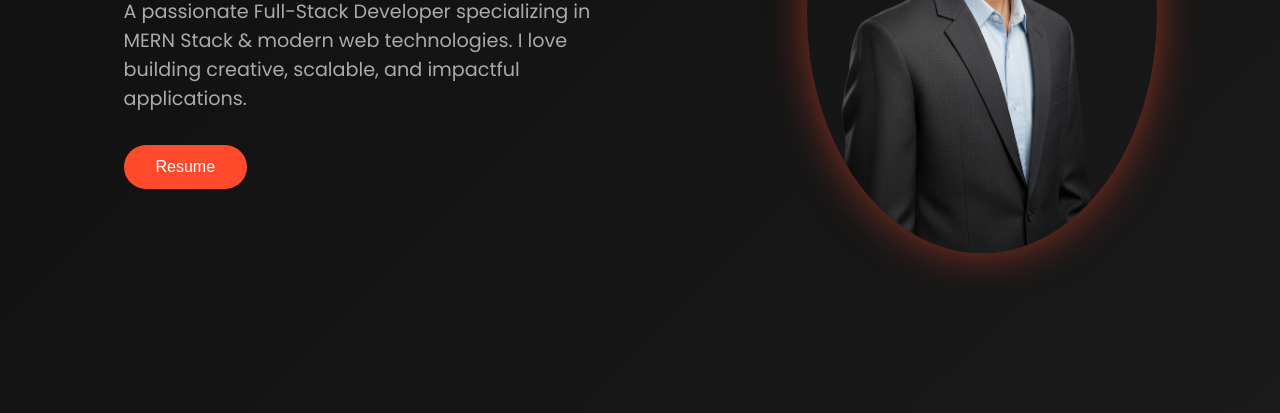
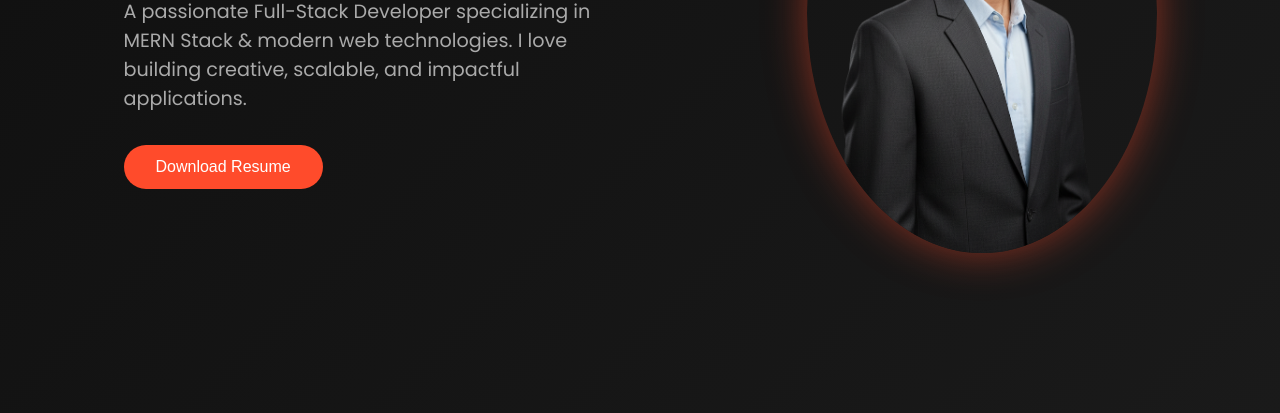
Before and after one commit to Anubhav88s/project_portfolio, a plain HTML site: page index.html in a window 1280 px wide. Shown: the part 387-800 px from the top of the page. Drawn offline with nearby package versions, Linux system fonts and the light colour scheme.

Commit message:
minor changes

```diff
--- a/index.html
+++ b/index.html
@@ -30,7 +30,7 @@
         <h2>Hello, I'm <br><span class="highlight">Anubhav Raj Singh</span></h2>
         <p>A passionate Full-Stack Developer specializing in MERN Stack & modern web technologies. I love building creative, scalable, and impactful applications.</p>
         <a href="./assets/resume.pdf" download class="btn">
-          <button> Resume </button>
+          <button>Download Resume </button>
         </a>
     </div>
     <img src="./assets/professional photo.png" alt="Profile">
```
